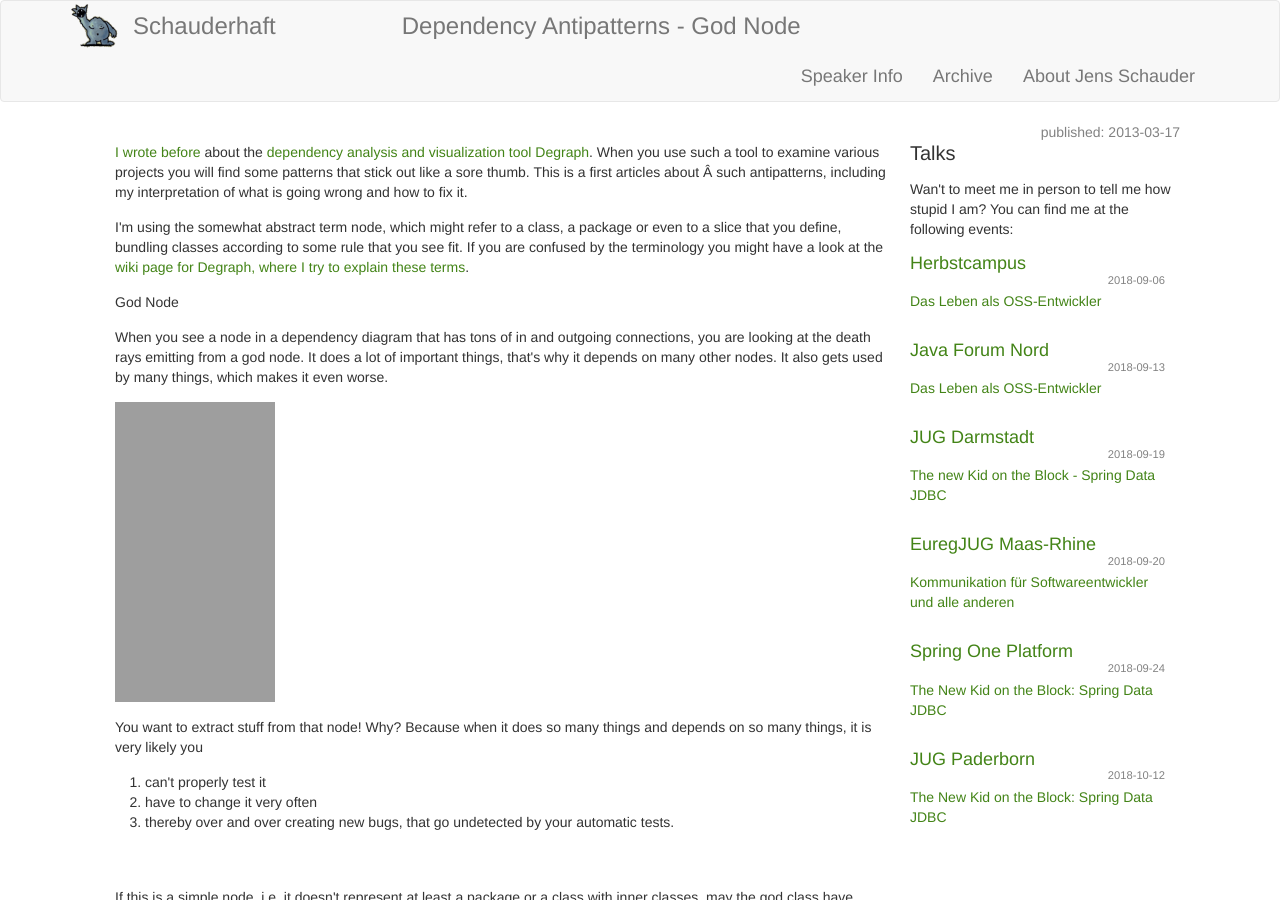
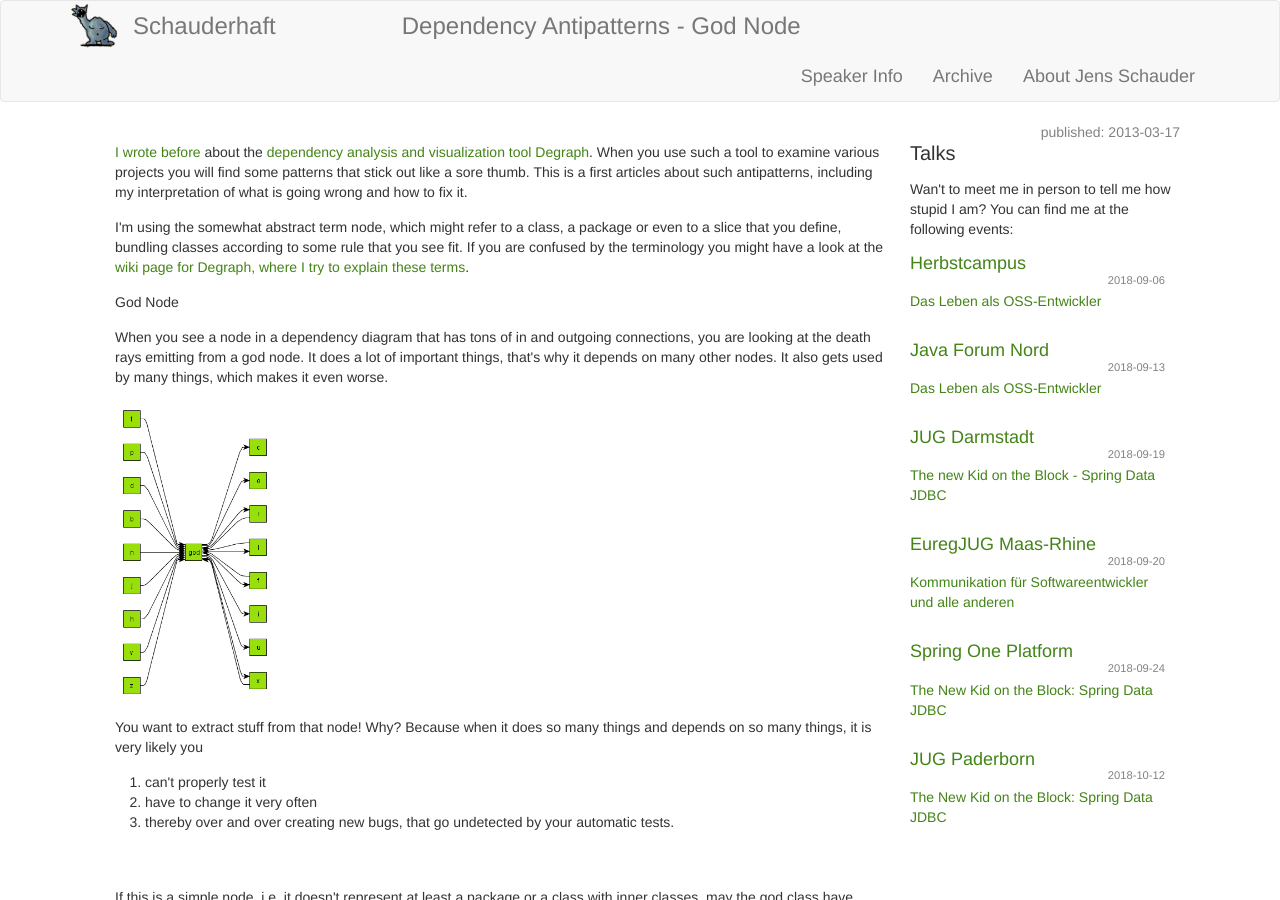
Before and after one commit to schauder/schauder.github.io, a Jekyll site: the page built from _posts/2013/2013-03-17-dependency-antipatterns-god-node.html, in a window 1280 px wide and 900 px high. Built offline with Jekyll 4.4.1, drawn with Linux system fonts in a browser that asks for light colours; comment, search, counter and statistics services are not loaded.

Commit message:
fixed image references of old article

```diff
--- a/_posts/2013/2013-03-17-dependency-antipatterns-god-node.html
+++ b/_posts/2013/2013-03-17-dependency-antipatterns-god-node.html
@@ -142,11 +142,11 @@ comments:
   content: "[&#8230;] are all dependency management issues. For these types of dependencies,
     the anti-patterns tend to be well known, as are techniques for managing [&#8230;]"
 ---
-<p><a href="/2013/02/24/introducing-degraph-for-visualizing-package-dependencies/">I wrote before</a> about the <a href="https://github.com/schauder/degraph">dependency analysis and visualization tool Degraph</a>. When you use such a tool to examine various projects you will find some patterns that stick out like a sore thumb. This is a first articles about &Acirc;&nbsp;such antipatterns, including my interpretation of what is going wrong and how to fix it.</p>
+<p><a href="/2013/02/24/introducing-degraph-for-visualizing-package-dependencies/">I wrote before</a> about the <a href="https://github.com/schauder/degraph">dependency analysis and visualization tool Degraph</a>. When you use such a tool to examine various projects you will find some patterns that stick out like a sore thumb. This is a first articles about such antipatterns, including my interpretation of what is going wrong and how to fix it.</p>
 <p>I'm using the somewhat abstract term <strong>node</strong>, which might refer to a class, a package or even to a <strong>slice</strong> that you define, bundling classes according to some rule that you see fit. If you are confused by the terminology you might have a look at the <a href="https://github.com/schauder/degraph/wiki/Nomenclature">wiki page for Degraph, where I try to explain these terms</a>.</p>
 <p><strong>God Node</strong></p>
 <p>When you see a node in a dependency diagram that has tons of in and outgoing connections, you are looking at the death rays emitting from a god node. It does a lot of important things, that's why it depends on many other nodes. It also gets used by many things, which makes it even worse.</p>
-<p><a href="http://blog.schauderhaft.de/wp-content/uploads/2013/03/godObject.png"><img class="alignnone size-medium wp-image-1351" alt="godObject" src="http://blog.schauderhaft.de/wp-content/uploads/2013/03/godObject-160x300.png" width="160" height="300" /></a></p>
+<p><a href="/assets/wp/2013/03/godObject.png"><img class="alignnone size-medium wp-image-1351" alt="godObject" src="/assets/wp/2013/03/godObject.png" width="160" height="300" /></a></p>
 <p>You want to extract stuff from that node! Why? Because when it does so many things and depends on so many things, it is very likely you</p>
 <ol>
 <li>can't properly test it</li>
@@ -154,9 +154,9 @@ comments:
 <li>thereby over and over creating new bugs, that go undetected by your automatic tests.</li><br />
 </ol><br />
 If this is a simple node, i.e. it doesn't represent at least a package or a class with inner classes, may the god class have mercy with your soul. Do some refactoring of that monster, until you can extract some classes. Prefer to extract classes that encapsulate some of the dependencies to other class. This image show how this looks like with the a new class represented by an orange octagon.</p>
-<p><img class="alignnone size-medium wp-image-1350" alt="godObjectDelegate" src="http://blog.schauderhaft.de/wp-content/uploads/2013/03/godObjectDelegate-197x300.png" width="197" height="300" /></p>
+<p><a href="/assets/wp/2013/03/godObjectDelegate.png"><img class="alignnone size-medium wp-image-1351" alt="God Object Delegate" src="/assets/wp/2013/03/godObjectDelegate.png" width="160" height="300" /></a></p>
 <p>An alternative start is to extract interfaces and make other parts of the application depend only on the interfaces. This will move remove some dependencies from the God Node and spread them among the new interface nodes, as sketched in the following image, with the introduced interfaces represented by orange octagons.</p>
-<p><img class="alignnone size-medium wp-image-1349" alt="godObjectInterfaces" src="http://blog.schauderhaft.de/wp-content/uploads/2013/03/godObjectInterfaces-73x300.png" width="73" height="300" /></p>
+<p><a href="/assets/wp/2013/03/godObjectInterfaces.png"><img class="alignnone size-medium wp-image-1351" alt="God Object Interfaces" src="/assets/wp/2013/03/godObjectInterfaces.png" width="160" height="300" /></a></p>
 <p>Note that</p>
 <ol>
 <li><span style="line-height: 13px;">Since the god node 'implements' the interface nodes it depends on them, not the other way round</span></li>
```
Also changed, not shown: assets/wp/2013/03/bypassCollapsed.png (added), assets/wp/2013/03/bypassExploded.png (added), assets/wp/2013/03/godObject.png (added), assets/wp/2013/03/godObjectDelegate.png (added), assets/wp/2013/03/godObjectInterfaces.png (added).
